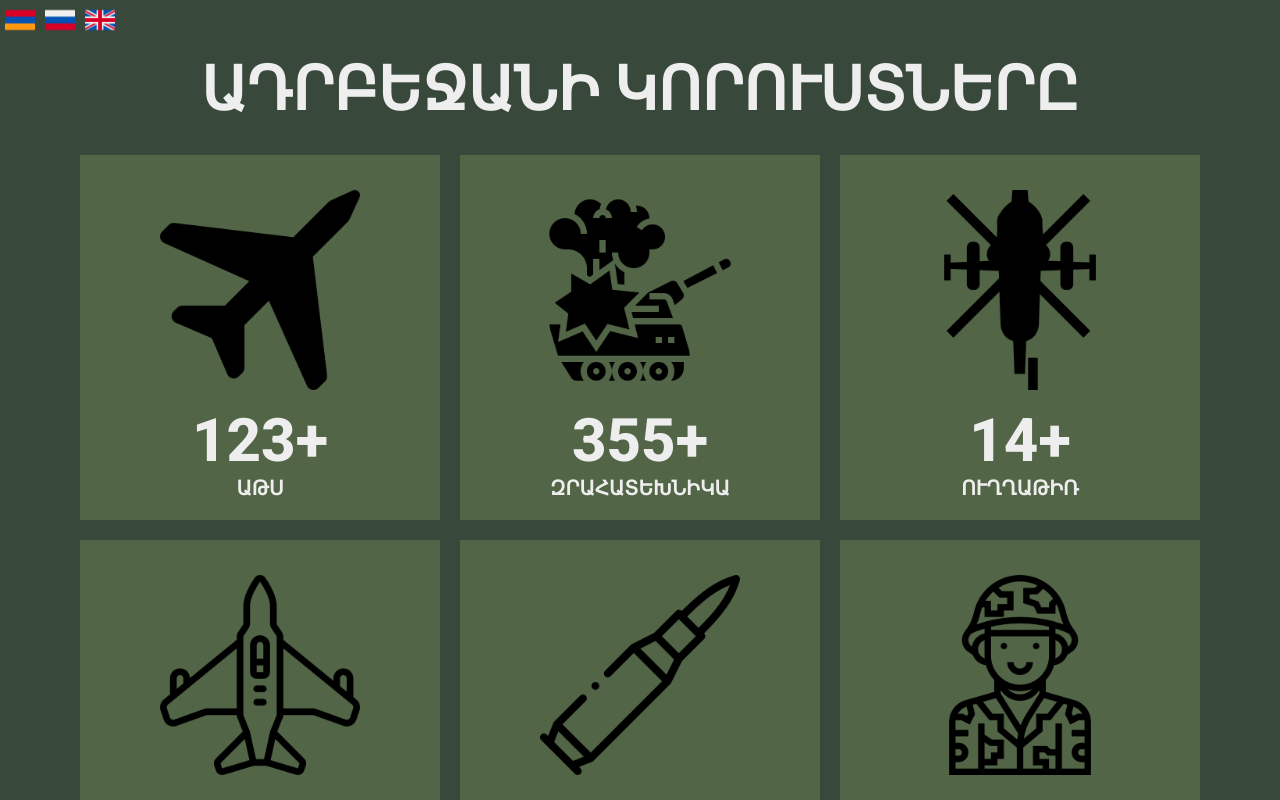
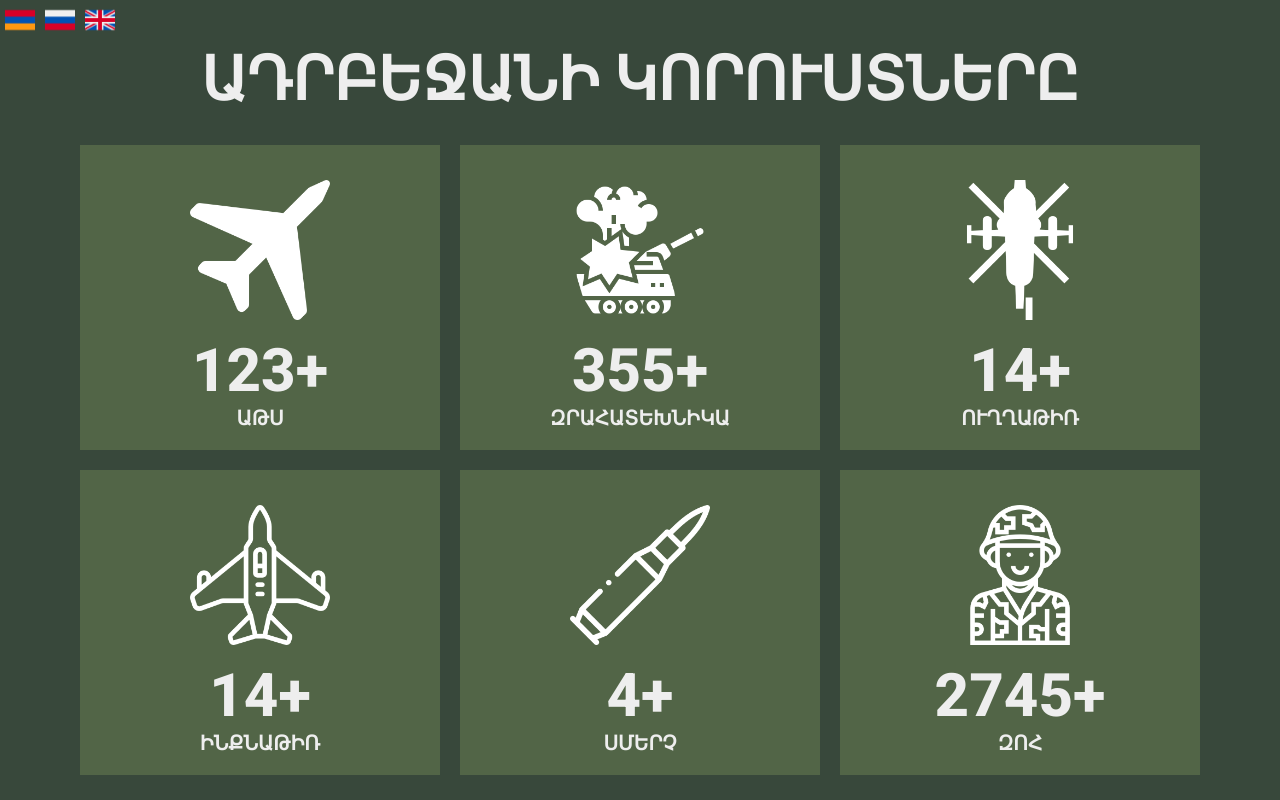
Before and after one commit to Hovakimyan/forvictory, a React (Create React App) app: page / in a window 1280 px wide. Shown: the top 800 px of the page. Built offline with nearby package versions, Linux system fonts and the light colour scheme.

Commit message:
fix: change padding

```diff
--- a/src/pages/home/list/item/styled.js
+++ b/src/pages/home/list/item/styled.js
@@ -24,9 +24,10 @@ export const Count = styled.p`
 `
 
 export const Image = styled.div`
-    width: 200px;
-    height: 200px;
+    width: 140px;
+    height: 140px;
     background: url(${({ url }) => url}) no-repeat center;
     background-size: contain;
     margin: 15px;
+    filter: invert(1);
 `
--- a/src/pages/home/styled.js
+++ b/src/pages/home/styled.js
@@ -4,7 +4,7 @@ import { device } from '../../constants';
 export const Container = styled.div`
     max-width: 1120px;
     margin: 0 auto;
-    padding: 10px 0;
+    padding-bottom: 15px;
 `
 
 export const Title = styled.h1`
```
